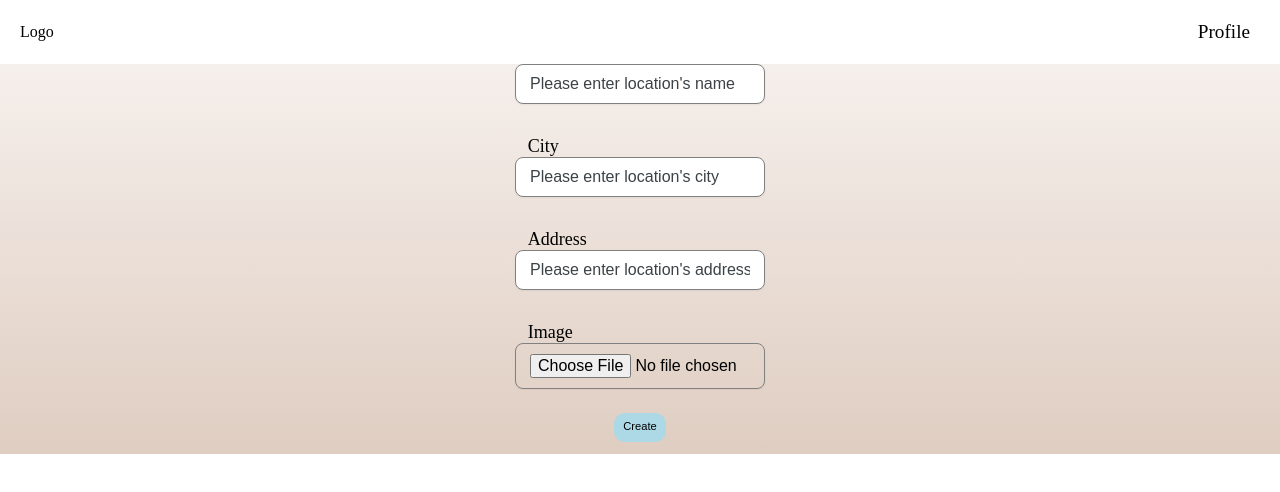
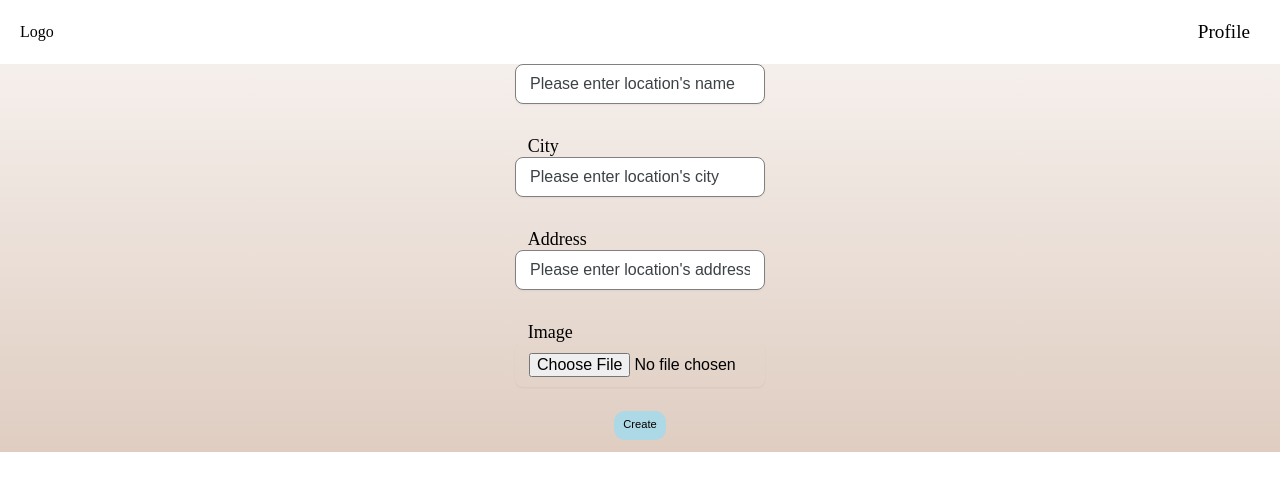
Before and after one commit to YordanZafirov/Parking-and-Office-Management-Frontend, a React (Vite) app: page /createLocation in a window 1280 px wide. Shown: the top 492 px of the page. Built offline with nearby package versions, Linux system fonts and the light colour scheme; sample sign-in values are in the browser's storage.

Commit message:
fix(Location): img input

```diff
--- a/src/components/InputField/InputField.style.ts
+++ b/src/components/InputField/InputField.style.ts
@@ -1,4 +1,4 @@
-import styled from "styled-components";
+import styled from 'styled-components';
 
 const InputStyle = styled.div`
     margin-top: 1rem;
@@ -27,6 +27,10 @@ const InputStyle = styled.div`
         border-radius: 8px;
         padding: 10px 14px;
         margin-bottom: 1rem;
+
+        .image-input input {
+            border: none;
+        }
     }
 
     input::placeholder {
--- a/src/components/InputField/InputField.tsx
+++ b/src/components/InputField/InputField.tsx
@@ -1,5 +1,5 @@
-import InputStyle from "./InputField.style";
-import { InputProps } from "./InputField.static";
+import InputStyle from './InputField.style';
+import { InputProps } from './InputField.static';
 
 export default function InputField({ ...props }: InputProps) {
     return (
--- a/src/components/searchBar/SearchBar.styles.ts
+++ b/src/components/searchBar/SearchBar.styles.ts
@@ -10,7 +10,6 @@ export const SearchBarWrapper = styled.div`
         font-size: 16px;
         border: 1px solid #ccc;
         border-radius: 5px;
-        margin-right: 10px;
 
         @media (max-width: 768px) {
             width: 100%;
--- a/src/pages/LocationCreate/LocationCreate.tsx
+++ b/src/pages/LocationCreate/LocationCreate.tsx
@@ -1,5 +1,6 @@
 import { BaseButton } from '../../components/CommonStyledElements';
 import { FormStyled } from '../../components/InputField/Form.style';
+import ImageInputField from '../../components/InputField/ImageInputField';
 import InputField from '../../components/InputField/InputField';
 import { useCreateLocation } from './LocationCreate.logic';
 
@@ -42,7 +43,7 @@ export default function LocationCreateForm() {
                 <div className="error-message">{formik.errors.address}</div>
             )}
 
-            <InputField
+            <ImageInputField
                 type="file"
                 id="imgUrl"
                 name="imgUrl"
```
